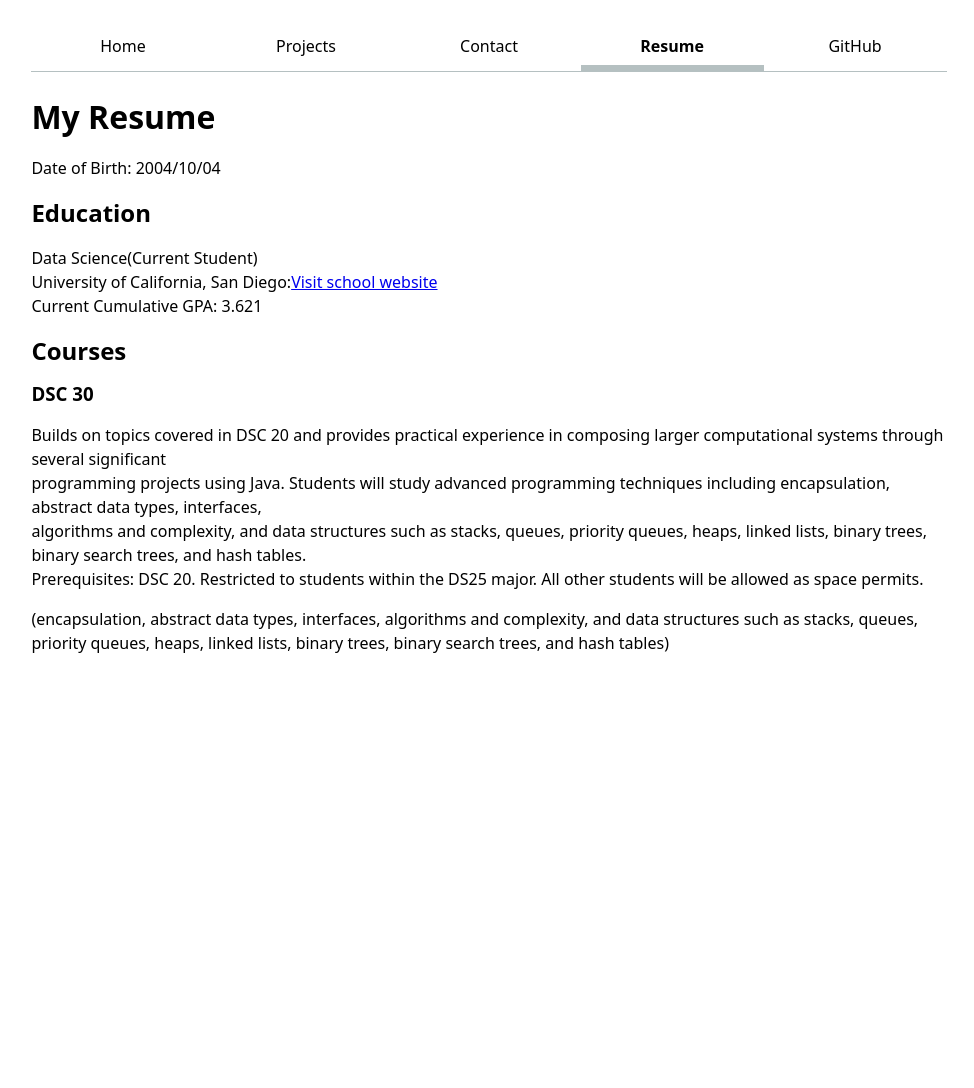
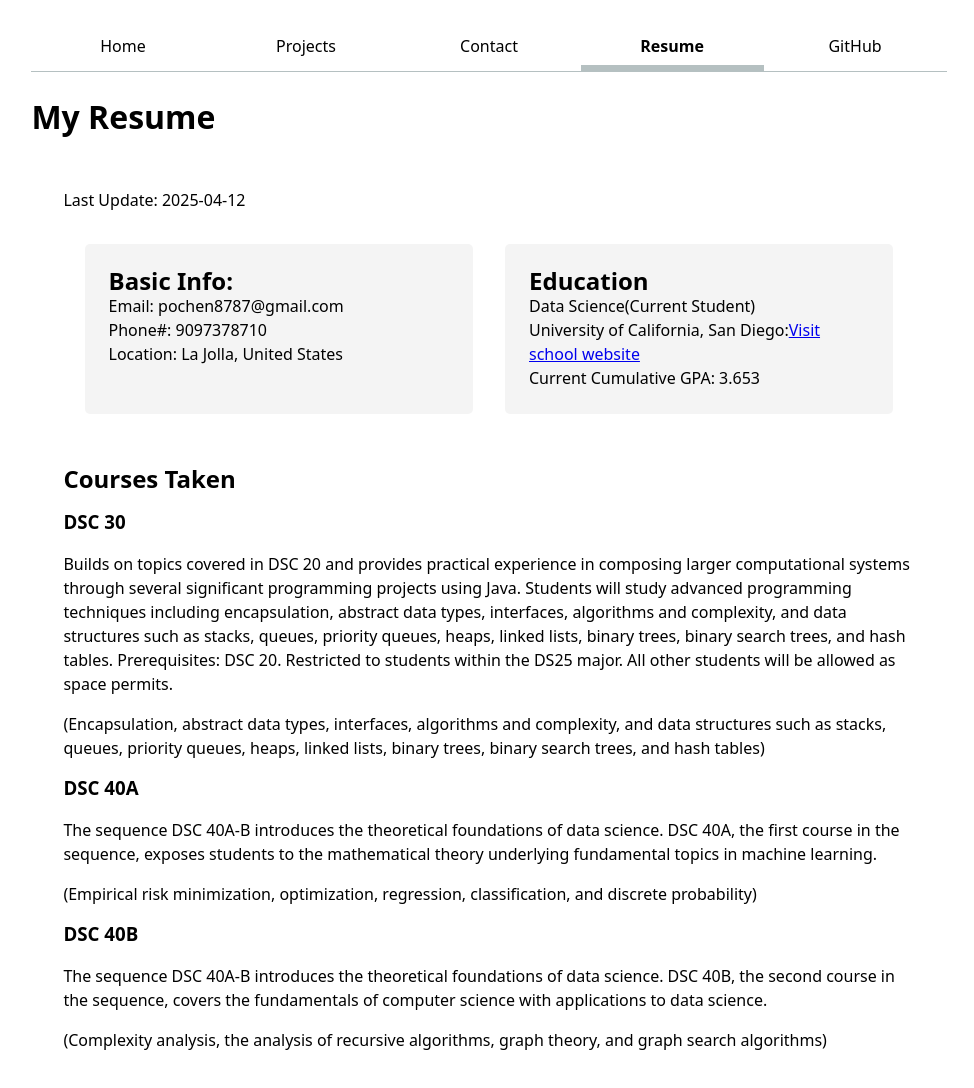
Before and after one commit to randonDsc/portfolio, a plain HTML site: page resume/index.html in a window 1280 px wide. Shown: the whole page, without its empty margins (151-1125 px from the left). Before the commit the page ends 800 px from the top, so only its background shows below. Drawn offline with Linux system fonts and the light colour scheme.

Commit message:
lab 2 step 4 complete

```diff
--- a/resume/index.html
+++ b/resume/index.html
@@ -6,7 +6,7 @@
     <title>resume</title>
     <link rel="stylesheet" href="../style.css" />
 </head>
-<body>
+<body class = "re_body">
     <nav>
         <a href="../index.html">Home</a>
         <a href="../projects/index.html">Projects</a>
@@ -15,32 +15,57 @@
         <a href="https://github.com/randonDsc" target="_blank">GitHub</a>
     </nav>
     <h1>My Resume</h1>
-    <section>Date of Birth: <time datetime = "2004-10-04">2004/10/04</date></section>
+    <div class="resume">
+    <section>Last Update: <time datetime = "2025-04-12">2025-04-12</date></section>
+    <div class = "center-sections">
+    <section class="basic-info">
+        <header><h2>Basic Info:</h2></header>
+        Email:  pochen8787@gmail.com <br>
+        Phone#: 9097378710<br>
+        Location: La Jolla, United States
+    </section>
 
-    <section>
+    <section class="education">
         <header>
         <h2> Education </h2>
         </header>
         Data Science(Current Student)<br>
         University of California, San Diego:<a href="https://www.ucsd.edu/" target="_blank">Visit school website</a><br>
-        Current Cumulative GPA: 3.621<br>
+        Current Cumulative GPA: 3.653<br>
     </section>
-
+    </div>
     <section>
         <header>
-        <h2>Courses</h2>
+        <h2>Courses Taken</h2>
         </header>
         <article>
             <h3>DSC 30</h3>
-            <p>Builds on topics covered in DSC 20 and provides practical experience in composing larger computational systems through several significant<br>
-                programming projects using Java. Students will study advanced programming techniques including encapsulation, abstract data types, interfaces, <br>
-                algorithms and complexity, and data structures such as stacks, queues, priority queues, heaps, linked lists, binary trees, binary search trees, and hash tables.<br>
+            <p>Builds on topics covered in DSC 20 and provides practical experience in composing larger computational systems through several significant
+                programming projects using Java. Students will study advanced programming techniques including encapsulation, abstract data types, interfaces,
+                algorithms and complexity, and data structures such as stacks, queues, priority queues, heaps, linked lists, binary trees, binary search trees, and hash tables.
                 Prerequisites: DSC 20. Restricted to students within the DS25 major. All other students will be allowed as space permits.</p>
 
-            <p>(encapsulation, abstract data types, interfaces, algorithms and complexity, and data structures such as stacks, queues, priority queues, heaps, linked lists, binary trees, binary search trees, and hash tables)</p>
+            <p>(Encapsulation, abstract data types, interfaces, algorithms and complexity, and data structures such as stacks, queues, priority queues, heaps, linked lists, binary trees, binary search trees, and hash tables)</p>
 
         </article>
+
+        <article>
+            <h3>DSC 40A</h3>
+            <p>The sequence DSC 40A-B introduces the theoretical foundations of data science. DSC 40A, the first course in the sequence,
+                exposes students to the mathematical theory underlying fundamental topics in machine learning.</p>
+
+            <p>(Empirical risk minimization, optimization, regression, classification, and discrete probability)</p>
+        </article>
+
+        <article>
+            <h3>DSC 40B</h3>
+            <p>The sequence DSC 40A-B introduces the theoretical foundations of data science. DSC 40B, the second course in the sequence,
+                covers the fundamentals of computer science with applications to data science.</p>
+
+            <p>(Complexity analysis, the analysis of recursive algorithms, graph theory, and graph search algorithms)</p>
+        </article>
+
     </section>
-
+    </div>
 </body>
 </html>
--- a/style.css
+++ b/style.css
@@ -95,6 +95,34 @@ h6 {
   line-height: 1.1;
   text-wrap: balance;
 }
+
+
+.resume {
+  display: grid;
+  grid-template-columns: 1fr;
+  padding: 2rem;
+}
+
+.center-sections {
+  display: flex; /* Aligns the two sections side by side */
+  justify-content: center; /* Centers the sections horizontally */
+  gap: 2rem; /* Adds space between the two sections */
+  margin: 2rem 0; /* Optional: Adds margin around the two sections */
+}
+
+section.basic-info, section.education {
+  padding: 1.5rem;
+  border-radius: 5px;
+  width: 40%; /* Adjust width to make sure they fit side by side */
+  text-align: left;
+  background-color: #f4f4f4; /* Optional: Background for visibility */
+}
+
+section.basic-info h2, section.education h2 {
+  margin: 0;
+  font-size: 1.5rem;
+}
+
 /* this is step 3.2
 form label,
 form input,
```
Lines whose indentation alone changed are shown as unchanged.
